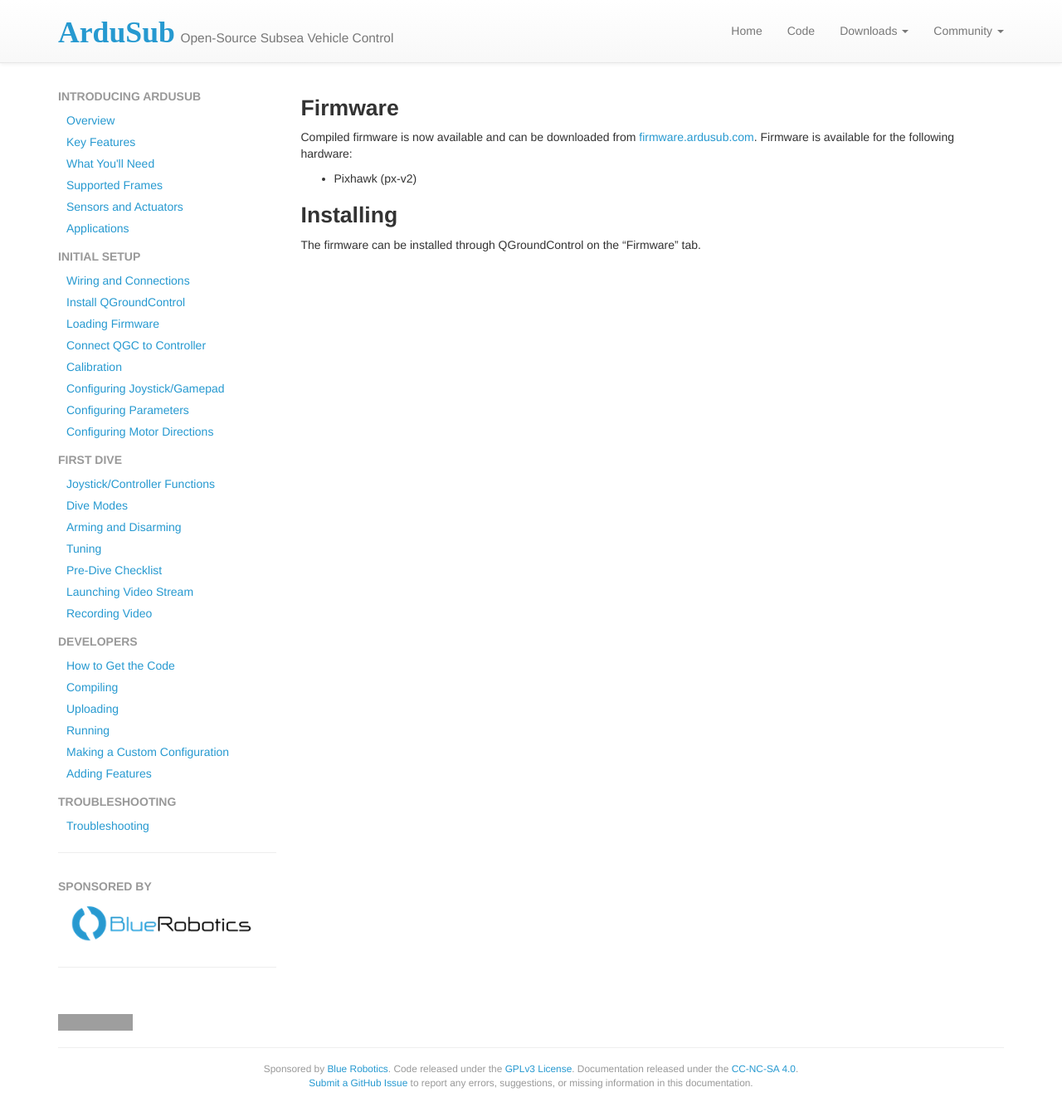
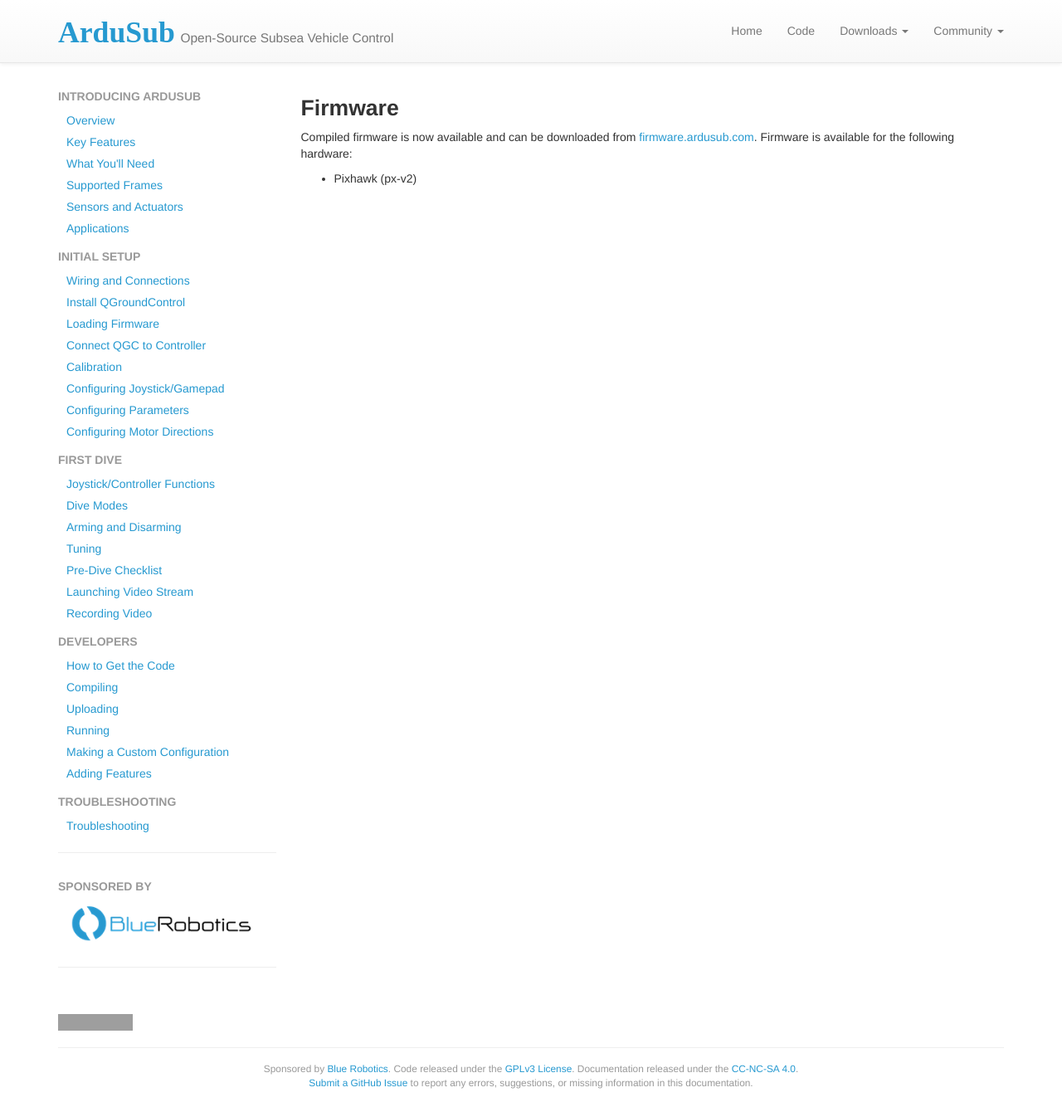
Before and after one commit to bluerobotics/retired-ardusub-docs, a Jekyll site: the page built from pages/firmware.md, in a window 1280 px wide. Shown: the whole page at 83% size. Built offline with Jekyll 4.4.1, drawn with Linux system fonts in a browser that asks for light colours; nearby versions of some CDN libraries; some web fonts are replaced; comment, search, counter and statistics services are not loaded; grey boxes are pictures that could not be loaded.

Commit message:
Update readme and firmware page.

```diff
--- a/pages/firmware.md
+++ b/pages/firmware.md
@@ -12,7 +12,3 @@ nav:
 Compiled firmware is now available and can be downloaded from [firmware.ardusub.com](http://firmware.ardusub.com). Firmware is available for the following hardware:
 
 * Pixhawk (px-v2)
-
-# Installing
-
-The firmware can be installed through QGroundControl on the "Firmware" tab.
```
Also changed, not shown: README.md.
